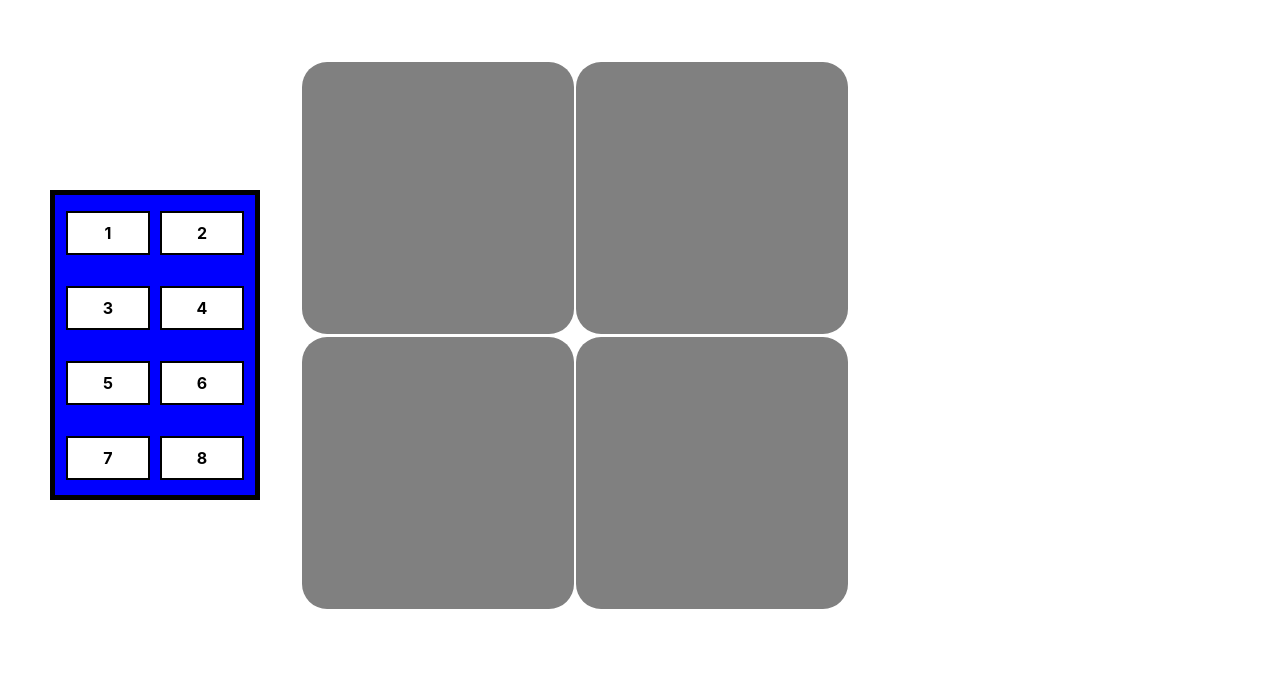
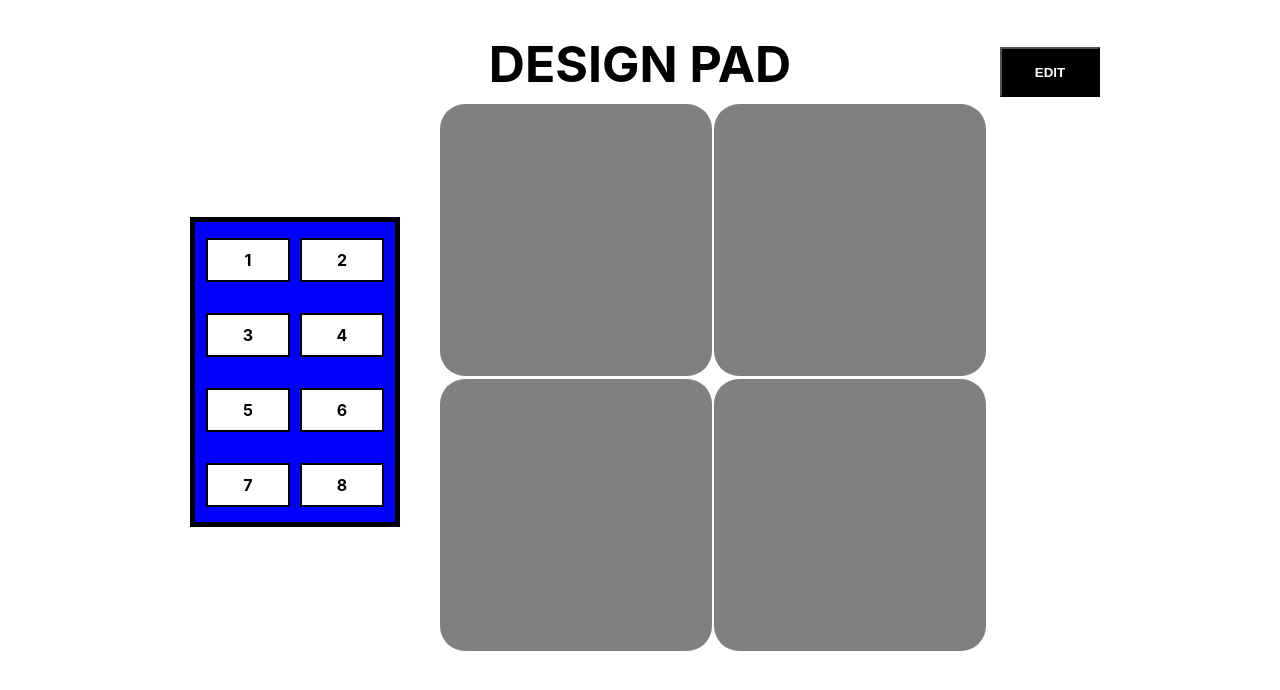
Before and after one commit to 464squad/design-pad, a React (Create React App) app: page / in a window 1280 px wide. Shown: the top 690 px of the page. Built offline with nearby package versions, Linux system fonts and the light colour scheme.

Commit message:
created button and title

```diff
--- a/src/components/DesignBoard.css
+++ b/src/components/DesignBoard.css
@@ -3,8 +3,8 @@
     justify-content: center;
     align-items: center;
     position: relative;
-    left: 300px;
-    top: -250px;
+    left: 438px;
+    top: -335px;
 }
 
 .boardContainerWrap {
--- a/src/components/DesignBoard.js
+++ b/src/components/DesignBoard.js
@@ -1,6 +1,5 @@
 import React, {Component} from 'react';
 import './DesignBoard.css';
-import DesignPad from './DesignPad';
 
 class DesignBoard extends Component {
     constructor(props){
--- /dev/null
+++ b/src/components/DesignContainer.css
@@ -0,0 +1,5 @@
+h1 {
+    font-weight: bold;
+    font-size: 50px;
+    text-align: center;
+}
--- a/src/components/DesignContainer.js
+++ b/src/components/DesignContainer.js
@@ -1,6 +1,8 @@
 import React, {Component} from 'react';
 import DesignBoard from './DesignBoard';
+import EditButton from './EditButton';
 import PadInput from './PadInput';
+import './DesignContainer.css';
 
 
 class DesignContainer extends Component {
@@ -9,8 +11,10 @@ class DesignContainer extends Component {
 
         return (
             <div>
+                <h1>DESIGN PAD</h1>
                 <PadInput/>
                 <DesignBoard/>
+                <EditButton/>
             </div>
         );
     }
--- /dev/null
+++ b/src/components/EditButton.css
@@ -0,0 +1,13 @@
+.editButton {
+    color: white;
+    background-color: black;
+    width: 100px;
+    height: 50px;
+    display: flex;
+    justify-content: center;
+    align-items: center;
+    font-weight: bold;
+    position: relative;
+    top: -940px;
+    left: 1000px;
+}
--- a/src/components/EditButton.js
+++ b/src/components/EditButton.js
@@ -0,0 +1,16 @@
+import React, {Component} from 'react';
+import './EditButton.css';
+
+class EditButton extends Component {
+    constructor(props){
+        super(props)
+    }
+
+    render() {
+        return (
+            <button className="editButton" onClick = {this.edit}>EDIT</button>
+        );
+    }
+}
+
+export default EditButton;
--- a/src/components/PadInput.css
+++ b/src/components/PadInput.css
@@ -5,8 +5,8 @@
     justify-content: center;
     align-items: center;
     position: relative;
-    top: 190px;
-    left: 50px;
+    top: 90px;
+    left: 190px;
 }
 
 .inputContainerWrap {
```
